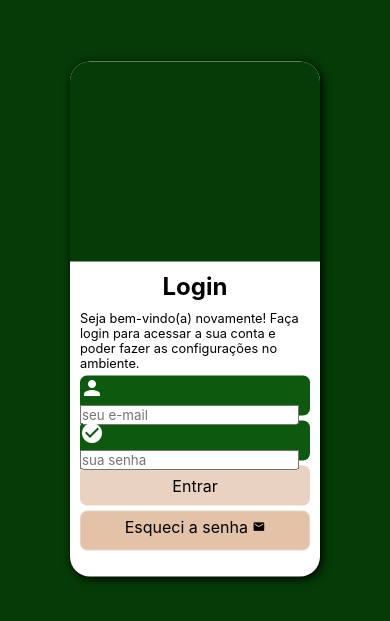
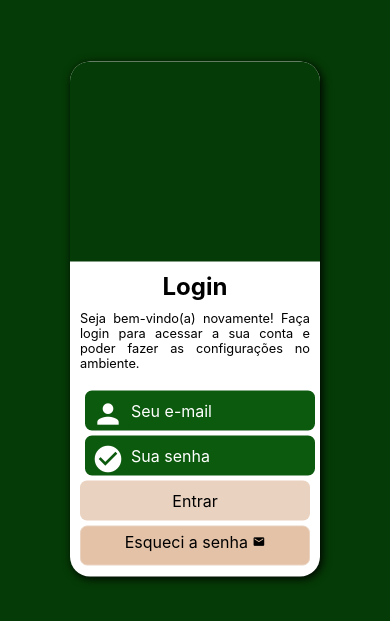
Before and after one commit to luizaribeir0/tela_login, a plain HTML site: page index.html in a window 390 px wide. Shown: the part 103-724 px from the top of the page. Drawn offline with Linux system fonts and the light colour scheme.

Commit message:
Media Queries

```diff
--- a/estilos/mediaquery.css
+++ b/estilos/mediaquery.css
@@ -13,6 +13,7 @@ Champagne: #E9D2C0
     section#login {
         width: 80vw;
         box-shadow: 2px 2px 10px rgba(0, 0, 0, 0.496);
+        height: 300px;
     }
 
     section#login > div#imagem {
@@ -35,6 +36,7 @@ Champagne: #E9D2C0
     section#login {
         width: 950px;
         box-shadow: 2px 2px 10px rgba(0, 0, 0, 0.496);
+        height: 370px;
     }
 
     section#login > div#imagem {
--- a/estilos/style.css
+++ b/estilos/style.css
@@ -28,13 +28,13 @@ section#login {
     position: absolute;
     top: 50%;
     left: 50%;
-    transform: translate(-50%, -50%);
     background-color: white;
     width: 250px;
     height: 515px;
     border-radius: 20px;
     overflow: hidden;
     box-shadow: 2px 2px 10px rgb(0, 0, 0);
+    transform: translate(-50%, -50%);
     transition: width 0.4s, height 0.4s;
     transition-timing-function: ease;
 }
@@ -59,20 +59,51 @@ div#form > h1 {
 
 div#form > p {
     font-size: 0.8em;
+    margin-bottom: 20px;
+    text-align: justify;
 }
 
 form > div.campo {
     background-color: #0c5a0e;
+    border: 2px solid #0c5a0e;
     display: block;
     width: 100%;
     height: 40px;
     border-radius: 7px;
-    margin: 5px 0px;
+    margin: 5px 5px 5px 5px;
     color: white;
 }
 
 div.campo > label {
     display: none;
+}
+
+div.campo > span {
+    color: white;
+    font-size: 2em;
+    width: 40px;
+    padding: 5px;
+}
+
+div.campo > input {
+    font-size: 1em;
+    background-color: #0c5a0e;
+    width: calc(100% - 41px);
+    height: 100%;
+    border: 0px;
+    border-radius: 7px;
+    padding: 4px;
+    margin-left: 40px;
+    transform: translateY(-42px);
+}
+
+div.campo > input::placeholder {
+    color: white;
+    border: none;
+}
+
+div.campo > input:focus-within {
+    color: white;
 }
 
 form > input[type= submit] {
--- a/index.html
+++ b/index.html
@@ -19,12 +19,12 @@
                 <form action="login.php" method="post" autocomplete="on">
                     <div class="campo">
                         <span class="material-icons">person</span>
-                        <input type="email" name="login" id="ilogin" placeholder="seu e-mail" autocomplete="email" required maxlength="35">
+                        <input type="email" name="login" id="ilogin" placeholder="Seu e-mail" autocomplete="email" required maxlength="35">
                         <label for="ilogin">Login</label>
                     </div>
                     <div class="campo">
                         <span class="material-icons">check_circle</span>
-                        <input type="password" name="senha" id="isenha" placeholder="sua senha" autocomplete="current-password" required minlength="8" maxlength="20">
+                        <input type="password" name="senha" id="isenha" placeholder="Sua senha" autocomplete="current-password" required minlength="8" maxlength="20">
                         <label for="isenha">Senha</label>
                     </div>
                     <input type="submit" value="Entrar">
```
